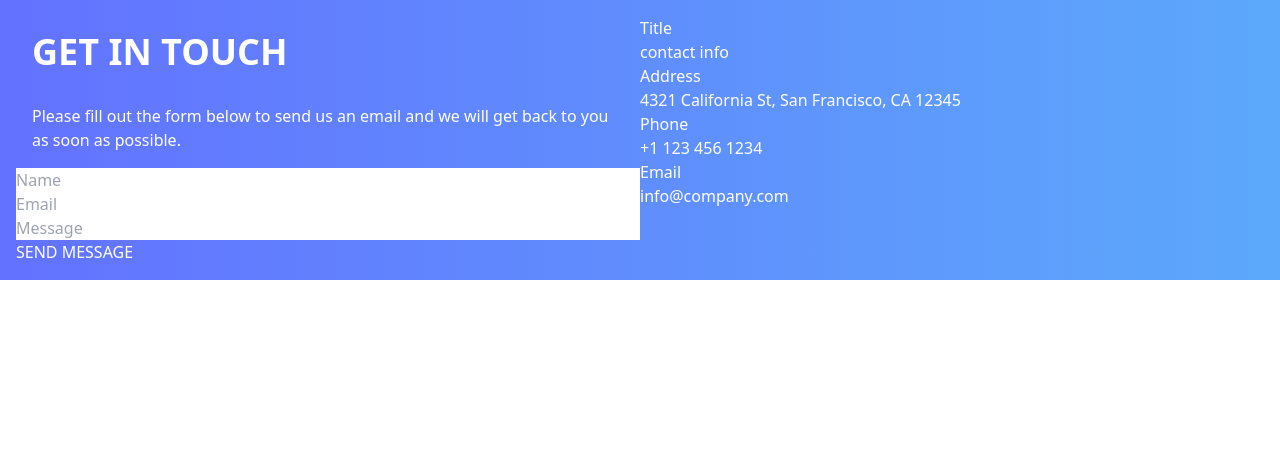
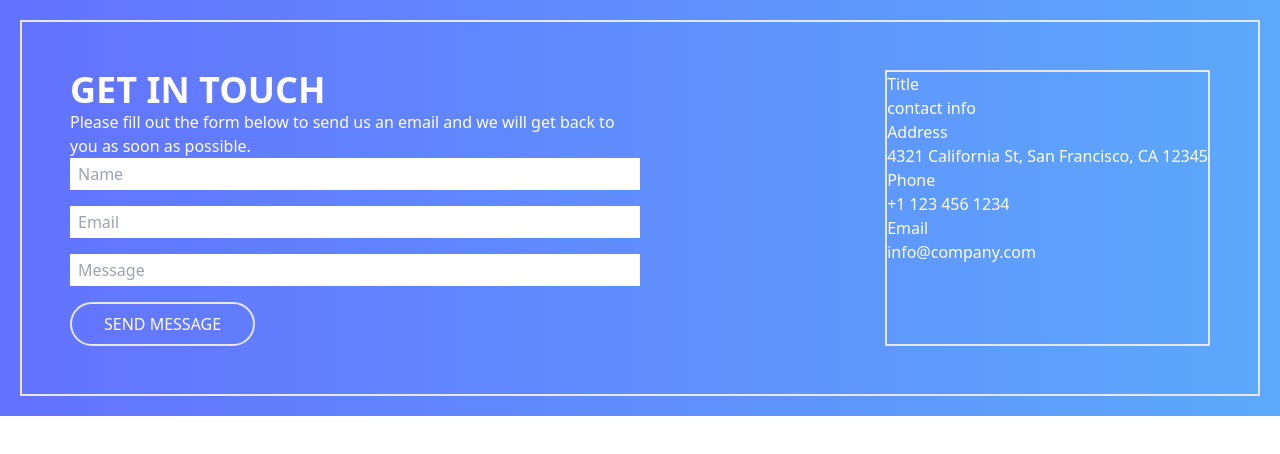
Before and after one commit to IvyMurage/react-contact-form, a React (Vite) app: page / in a window 1280 px wide. Shown: the top 454 px of the page. Built offline with nearby package versions, Linux system fonts and the light colour scheme.

Commit message:
chore: Add styles to button and input

```diff
--- a/src/App.tsx
+++ b/src/App.tsx
@@ -3,7 +3,9 @@ import Contact from "./components/Contact"
 function App() {
   return (
     <>
-      <Contact />
+      <div className="bg-gradient-to-r from-dark-blue to-linear p-5">
+        <Contact />
+      </div>
     </>
   )
 }
--- a/src/components/Button.tsx
+++ b/src/components/Button.tsx
@@ -4,7 +4,7 @@ type ButtonProps = {
 }
 function Button({ placeholder, type = 'button', }: ButtonProps) {
     return (
-        <button type={type}>
+        <button className="border-2 rounded-3xl px-8 p-2" type={type}>
             {placeholder}
         </button>
     )
--- a/src/components/Contact.tsx
+++ b/src/components/Contact.tsx
@@ -10,13 +10,13 @@ function Contact() {
         <p>{info[1]}</p>
     </div>)
     return (
-        <div className='text-white grid p-4 grid-cols-2 bg-gradient-to-r from-dark-blue to-linear'>
-            <div>
-                <h1 className='font-bold p-4 text-4xl'>{info.title.toUpperCase()}</h1>
-                <p className='p-4'>{info.content}</p>
+        <div className='text-white grid border-2 p-12 items-center m-auto grid-cols-2' >
+            <div className=''>
+                <h1 className='font-bold  text-4xl'>{info.title.toUpperCase()}</h1>
+                <p className=''>{info.content}</p>
                 <Form />
             </div>
-            <div className=''>
+            <div className='place-self-end border-2 h-full'>
                 {contactList}
             </div>
         </div>
--- a/src/components/Input.tsx
+++ b/src/components/Input.tsx
@@ -9,6 +9,7 @@ type InputType = {
 function Input({ type = 'text', value = '', name, placeholder, styles = {}, onChange }: InputType) {
     return (
         <input
+            className="mb-4 px-2 py-1"
             name={name}
             type={type}
             value={value}
--- a/tailwind.config.js
+++ b/tailwind.config.js
@@ -9,6 +9,9 @@ export default {
       colors: {
         'dark-blue': '#6372ff',
         'linear': '#5ca9fb '
+      },
+      width: {
+        '46.875': '46.875rem'
       }
     },
   },
```
